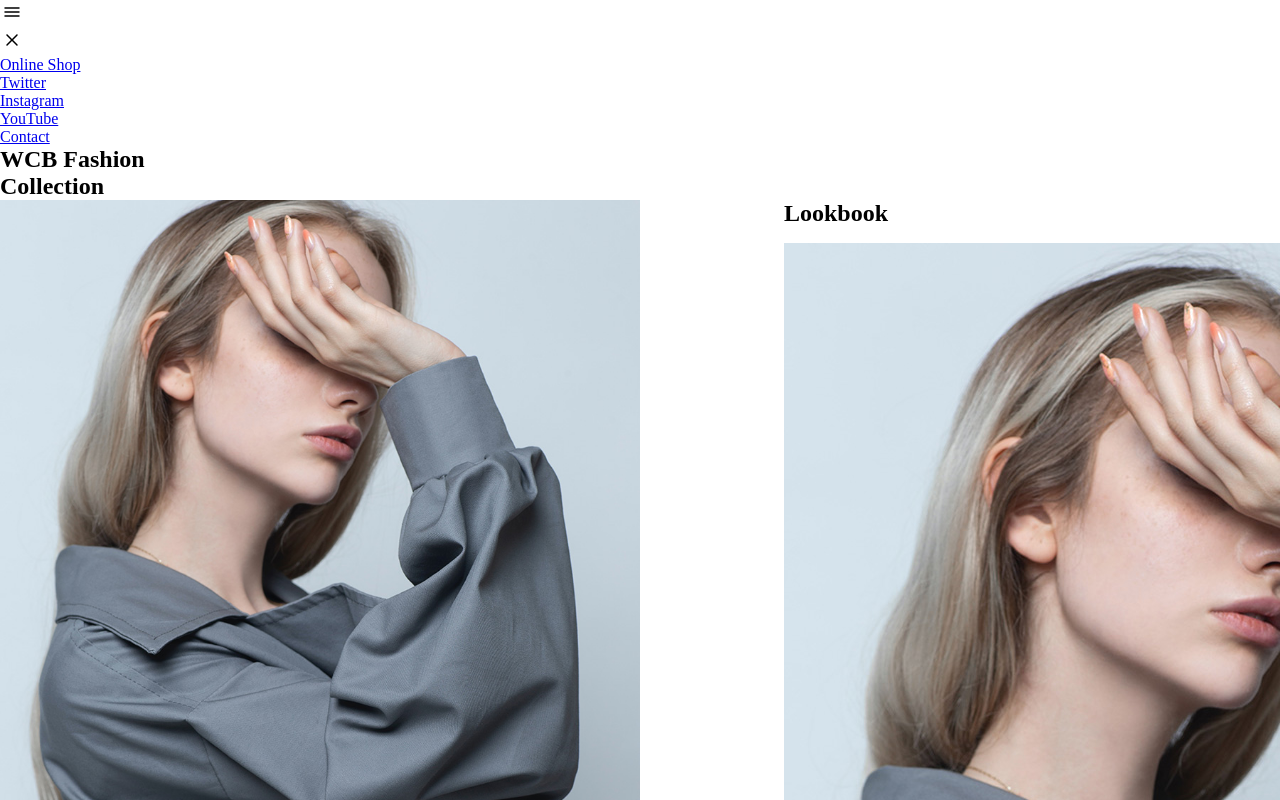
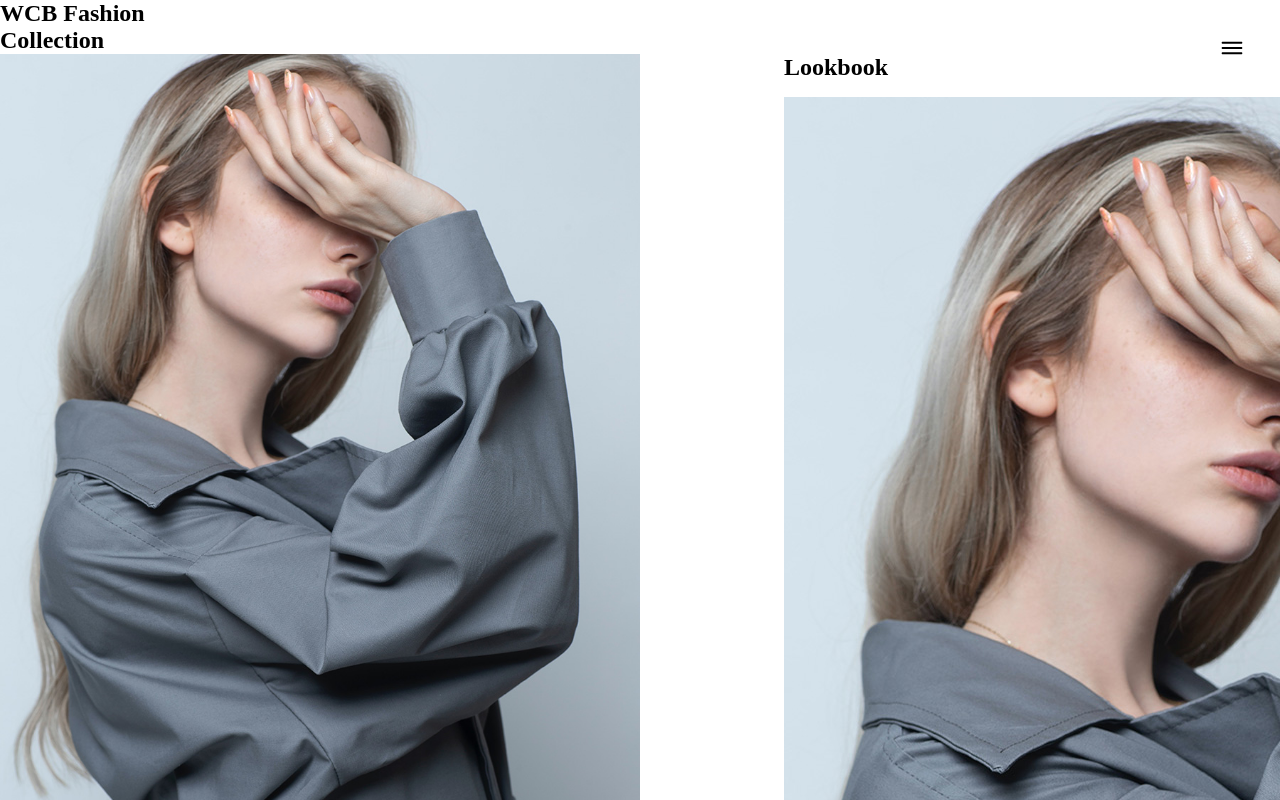
Before and after one commit to tmyhrn/WCB_Fashion_Collection, a plain HTML site: page index.html in a window 1280 px wide. Shown: the top 800 px of the page. Drawn offline with Linux system fonts and the light colour scheme; some packages are replaced by stand-ins of ours.

Commit message:
7-9終了

```diff
--- a/css/style.css
+++ b/css/style.css
@@ -26,6 +26,66 @@
 #loading p {
   font-size: 2rem;
   font-family: var(--oswald-font);
+}
+
+/*開閉ボタン*/
+.btn-menu {
+  position: fixed;
+  right: 1rem;
+  top: 1rem;
+  z-index: 4;
+  padding: .5rem 1rem;
+  border: 1px solid var(--brown);
+  border-radius: 50%;
+  height: 4rem;
+  width: 4rem;
+  transition: .4s;
+}
+
+.btn-menu svg {
+  fill: var(--brown);
+  margin-top: .25rem;
+  height: 2rem;
+  width: 2rem;
+}
+
+/*閉じるボタン*/
+#menu-close {
+  border: 1px solid var(--light-green);
+}
+
+#menu-close svg {
+  fill: var(--light-green);
+}
+
+/*スライドメニューパネル*/
+#menu-panel {
+  position: fixed;
+  top: 0;
+  right: 0;
+  z-index: 4;
+  padding: 8rem 2rem 2rem;
+  width: max(32vw, 20rem);
+  height: 100vh;
+  background-color: var(--brown);
+  box-shadow: 0 0 2rem var(--brown);
+  font-family: var(--oswald-font);
+  translate: 100vw;
+}
+
+.menu-list {
+  list-style: none;
+}
+
+.menu-list li {
+  margin: 1.5rem 0;
+  opacity: 0;
+}
+
+.menu-list a {
+  color: var(--light-green);
+  text-decoration: none;
+  font-size: 2rem;
 }
 
 .gallery {
--- a/js/script.js
+++ b/js/script.js
@@ -59,3 +59,41 @@ thumbImages.forEach((thumbImages)=>{
     mainImage.animate({opacity: [0, 1]}, 500)
   });
 });
+
+//スライドメニュー
+const menuOpen = document.querySelector('#menu-open');
+const menuClose = document.querySelector('#menu-close');
+const menuPanel = document.querySelector('#menu-panel');
+const menuItems = document.querySelectorAll('#menu-panel li')
+const menuOptions = {
+  duration: 1400,
+  easing: 'ease',
+  fill: 'forwards',
+};
+
+//メニューを開く
+menuOpen.addEventListener('click', () => {
+  menuPanel.animate({translate: ['100vw', 0]}, menuOptions);
+  menuItems.forEach((menuItem, index) => {
+    menuItem.animate(
+      {
+        opacity: [0, 1],
+        translate: ['2rem', 0],
+      },
+      {
+        duration: 2400,
+        delay: 300 * index,
+        easing: 'ease',
+        fill: 'forwards',
+      }
+      );
+  });
+})
+
+//メニューを閉じる
+menuClose.addEventListener('click', () => {
+  menuPanel.animate({translate: [0, '100vw']}, menuOptions);
+  menuItems.forEach((menuItem) => {
+    menuItem.animate({opacity: [1, 0]}, menuOptions);
+  });
+})
```
